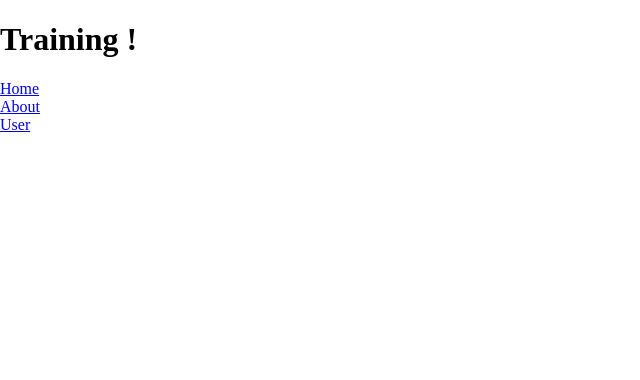
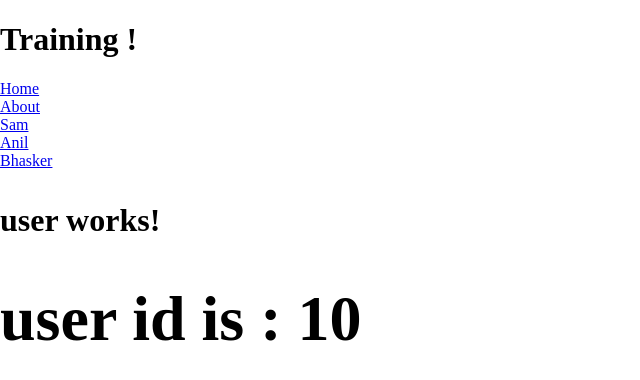
Before and after one commit to ShyamPatel0-0/Angular-Training, an Angular app in the folder Training/: page /user/10 in a window 1280 px wide. Before the commit this address led to /. Shown: the top 380 px of the page, without its empty margins (0-640 px from the left). Built offline with nearby package versions, Linux system fonts and the light colour scheme.

Commit message:
dynamic routing by id

```diff
--- a/Training/src/app/app-routing.module.ts
+++ b/Training/src/app/app-routing.module.ts
@@ -14,7 +14,7 @@ const routes: Routes = [
     component: HomeComponent,
   },
   {
-    path: 'user',
+    path: 'user/:id',
     component: UserComponent,
   },
 ];
--- a/Training/src/app/app.component.html
+++ b/Training/src/app/app.component.html
@@ -2,6 +2,10 @@
 
 <a routerLink="">Home</a><br />
 <a routerLink="about">About</a><br />
-<a routerLink="user">User</a><br />
+<!-- <a routerLink="user">User</a><br /> -->
+
+<a routerLink="user/20">Sam</a><br />
+<a routerLink="user/10">Anil</a><br />
+<a routerLink="user/30">Bhasker</a><br />
 
 <h1><router-outlet></router-outlet></h1>
--- a/Training/src/app/user/user.component.html
+++ b/Training/src/app/user/user.component.html
@@ -1 +1,2 @@
 <p>user works!</p>
+<h1>user id is : {{userId}}</h1>
--- a/Training/src/app/user/user.component.ts
+++ b/Training/src/app/user/user.component.ts
@@ -1,10 +1,19 @@
-import { Component } from '@angular/core';
+import { Component, OnInit } from '@angular/core';
+import { ActivatedRoute } from '@angular/router';
 
 @Component({
   selector: 'app-user',
   templateUrl: './user.component.html',
   styleUrls: ['./user.component.css']
 })
-export class UserComponent {
+export class UserComponent implements OnInit {
+  userId:string | any ='';
+  constructor(private route: ActivatedRoute) {
+
+  }
+  ngOnInit(): void {
+    console.log(this.route.snapshot.paramMap.get('id'));
+    this.userId = this.route.snapshot.paramMap.get('id');
+  }
 
 }
```
